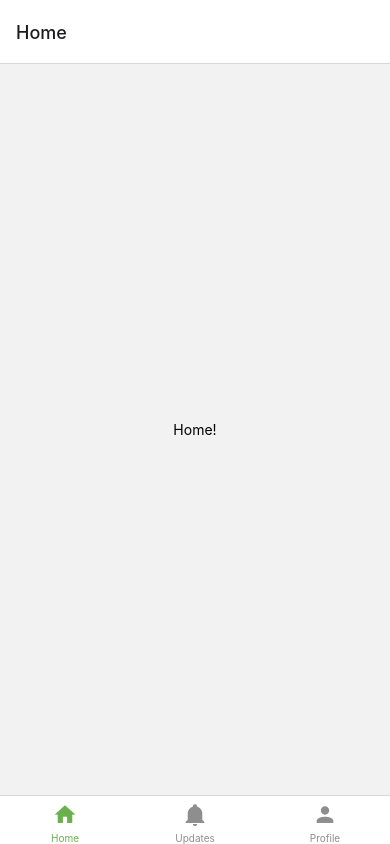
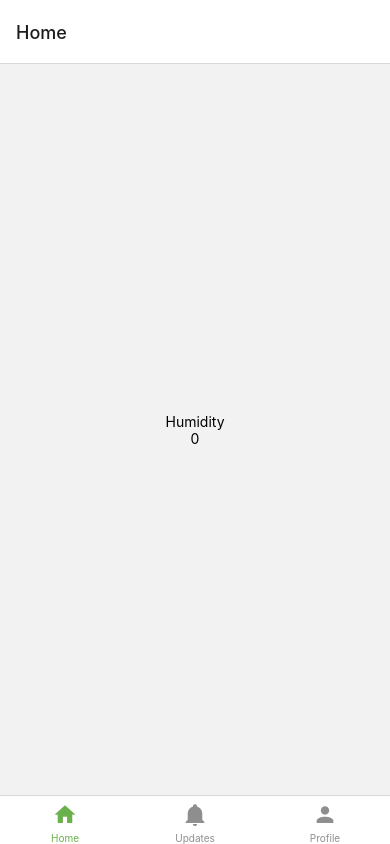
Before and after one commit to RubyQianru/Plant-App, a React Native app in the folder Frontend/: screen / in a window 390 px wide. Built offline with nearby package versions, Linux system fonts and the light colour scheme; no server answers.

Commit message:
Update react native environment

```diff
--- a/Frontend/App.js
+++ b/Frontend/App.js
@@ -4,11 +4,12 @@ import { Text, View } from 'react-native';
 import { NavigationContainer } from '@react-navigation/native';
 import { createBottomTabNavigator } from '@react-navigation/bottom-tabs';
 import { MaterialCommunityIcons } from '@expo/vector-icons';
+import Humidity from './src/Plant/Humidity';
 
 function Home() {
   return (
     <View style={{ flex: 1, justifyContent: 'center', alignItems: 'center' }}>
-      <Text>Home!</Text>
+      <Humidity/>
     </View>
   );
 }
--- a/Frontend/src/Plant/Humidity.js
+++ b/Frontend/src/Plant/Humidity.js
@@ -0,0 +1,38 @@
+import * as React from 'react';
+import { Text, View } from 'react-native';
+
+import { useEffect, useState } from 'react';
+
+function Humidity(){
+    const [data, setData] = useState(0)
+    useEffect(()=>{
+        async function fetchData(){
+            const address = "https://216.165.95.139:3000/plants"
+            try{
+                const response = await fetch(address)
+                const jsonData = await response.json()
+                console.log(jsonData)
+                // const humidity = jsonData.data[0].humidity
+                // setData(humidity)
+            }catch(err){
+                console.error(err)
+            }
+        }
+        fetchData()
+    }
+    ,[])
+
+    return(
+        <>
+            <Text>
+                Humidity
+            </Text>
+            <Text>
+                {data}
+            </Text>
+
+        </>
+    )
+}
+
+export default Humidity
```
Also changed, not shown: 2 other files (tests, documents, lock files or other folders).
